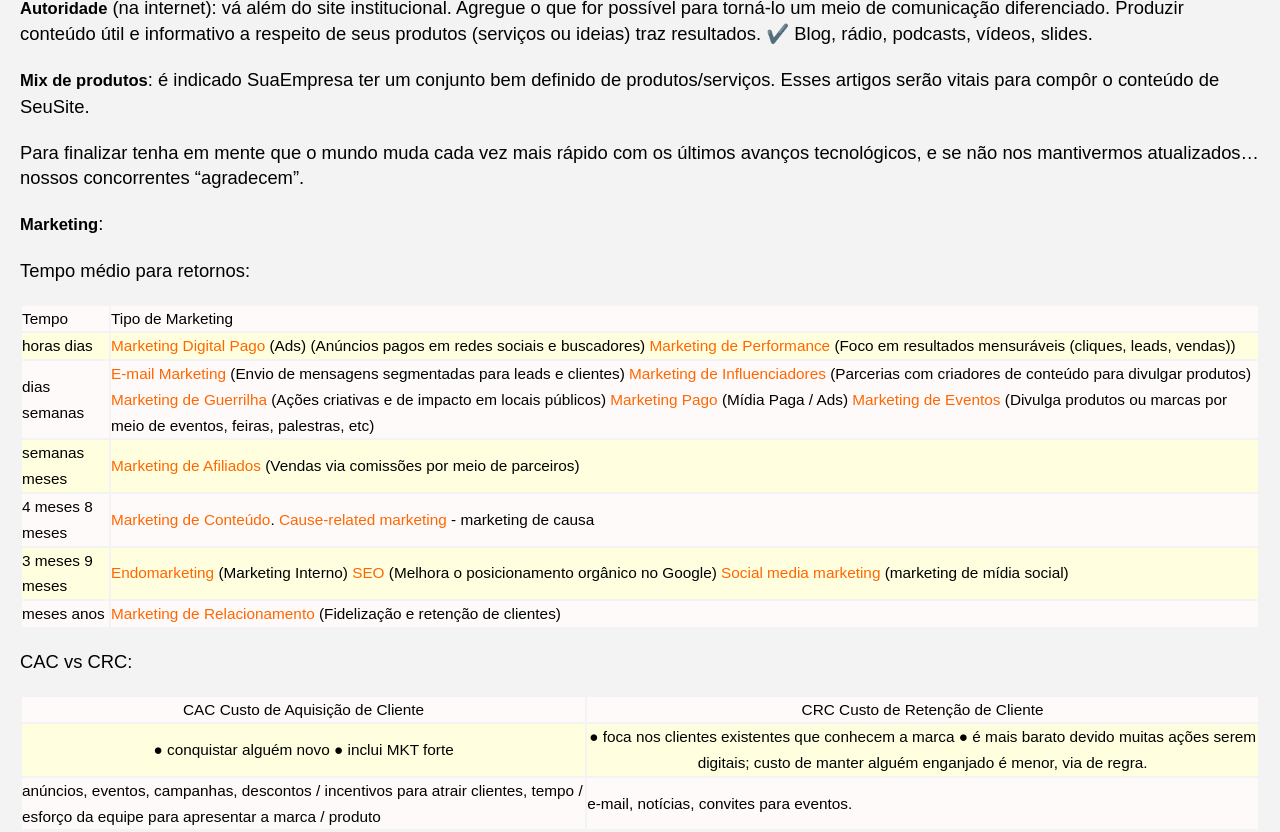
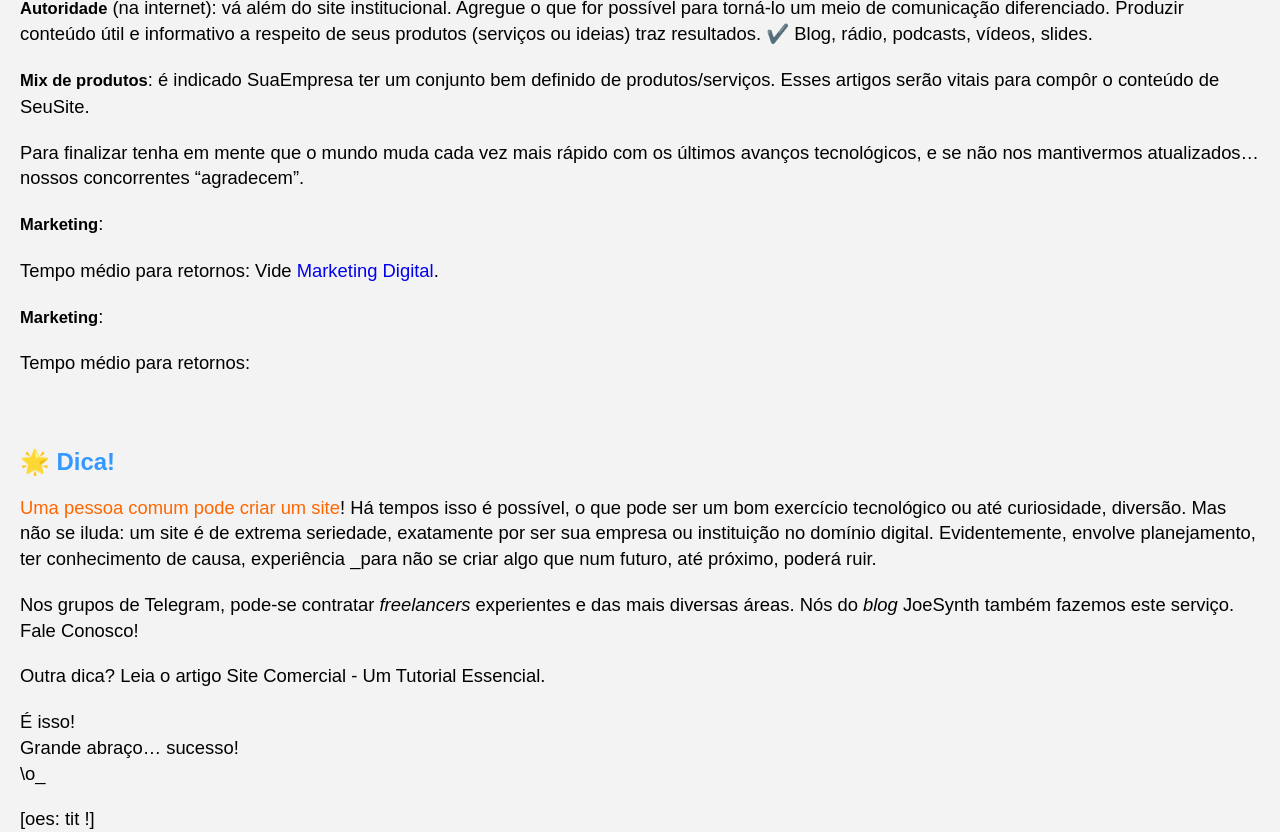
Before and after one commit to Joesynth/joesynth.github.io, a Jekyll site: the page built from _posts/2021-01-03-site-comercial-um-tutorial-essencial.md, in a window 1280 px wide and 1400 px high, scrolled down 11344 px. Shown: the top 832 px of the window. Built offline with Jekyll 4.4.1, drawn with Linux system fonts in a browser that asks for light colours; grey boxes are pictures that could not be loaded.

Commit message:
Update 2021-01-03-site-comercial-um-tutorial-essencial.md

```diff
--- a/_posts/2021-01-03-site-comercial-um-tutorial-essencial.md
+++ b/_posts/2021-01-03-site-comercial-um-tutorial-essencial.md
@@ -154,7 +154,7 @@ Veja o capítulo comunicação e marketplace:50 sites.
 
 **<img class="alignleft" src="https://blog.scielo.org/wp-content/uploads/2018/03/blogs.png" width="100" height="60" />**Mídia ideal para a produção de conteúdo, nela o seu dono conta histórias, publica textos pessoais, etc. Funciona como diário; ou, via de regra, aborda um assunto tal.
 
-> Um exemplo de *blog* é o site [JoeSynth.wordpress.com](/joesynth.wordpress.com), onde há décadas falamos sobre sintetizadores ou áudio.
+> Um exemplo de *blog* é o site [JoeSynth.wordpress.com](joesynth.wordpress.com), onde há décadas falamos sobre sintetizadores ou áudio.
 
 Um *blog* em si não é uma ferramenta de venda, mas pode fazer parte do elo.
 
@@ -370,73 +370,12 @@ Para finalizar tenha em mente que o mundo muda cada vez mais rápido com os últ
 **Marketing**:
 
 Tempo médio para retornos:
-<table>
-<tbody>
-<tr>
-<td>Tempo</td>
-<td>Tipo de Marketing</td>
-</tr>
-<tr>
-<td>horas
-dias</td>
-<td><span style="color: #ff6600">Marketing Digital Pago</span> (Ads) (Anúncios pagos em redes sociais e buscadores)
-<span style="color: #ff6600">Marketing de Performance</span> (Foco em resultados mensuráveis (cliques, leads, vendas))</td>
-</tr>
-<tr>
-<td>dias
-semanas</td>
-<td><span style="color: #ff6600">E-mail Marketing</span> (Envio de mensagens segmentadas para leads e clientes)
-<span style="color: #ff6600">Marketing de Influenciadores</span> (Parcerias com criadores de conteúdo para divulgar produtos)
-<span style="color: #ff6600">Marketing de Guerrilha</span> (Ações criativas e de impacto em locais públicos)
-<span style="color: #ff6600">Marketing Pago</span> (Mídia Paga / Ads)
-<span style="color: #ff6600">Marketing de Eventos</span> (Divulga produtos ou marcas por meio de eventos, feiras, palestras, etc)</td>
-</tr>
-<tr>
-<td>semanas
-meses</td>
-<td><span style="color: #ff6600">Marketing de Afiliados</span> (Vendas via comissões por meio de parceiros)</td>
-</tr>
-<tr>
-<td>4 meses
-8 meses</td>
-<td><span style="color: #ff6600">Marketing de Conteúdo</span>.
-<span style="color: #ff6600">Cause-related marketing</span> - marketing de causa</td>
-</tr>
-<tr>
-<td>3 meses
-9 meses</td>
-<td><span style="color: #ff6600">Endomarketing</span> (Marketing Interno)
-<span style="color: #ff6600">SEO</span> (Melhora o posicionamento orgânico no Google)
-<span style="color: #ff6600">Social media marketing</span> (marketing de mídia social)</td>
-</tr>
-<tr>
-<td>meses
-anos</td>
-<td><span style="color: #ff6600">Marketing de Relacionamento</span> (Fidelização e retenção de clientes)</td>
-</tr>
-</tbody>
-</table>
-CAC vs CRC:
-<table>
-<tbody>
-<tr>
-<td style="text-align: center">CAC
-Custo de Aquisição de Cliente</td>
-<td style="text-align: center">CRC
-Custo de Retenção de Cliente</td>
-</tr>
-<tr>
-<td style="text-align: center"><span class="HwtZe" lang="pt"><span class="jCAhz ChMk0b"><span class="ryNqvb">●</span></span></span> conquistar alguém novo
-<span class="HwtZe" lang="pt"><span class="jCAhz ChMk0b"><span class="ryNqvb">●</span></span></span> inclui MKT forte</td>
-<td style="text-align: center"><span class="HwtZe" lang="pt"><span class="jCAhz ChMk0b"><span class="ryNqvb">●</span></span></span> foca nos clientes existentes que conhecem a marca
-<span class="HwtZe" lang="pt"><span class="jCAhz ChMk0b"><span class="ryNqvb">●</span></span></span> é mais barato devido muitas ações serem digitais; custo de manter alguém enganjado é menor, via de regra.</td>
-</tr>
-<tr>
-<td>anúncios, eventos, campanhas, descontos / incentivos para atrair clientes, tempo / esforço da equipe para apresentar a marca / produto</td>
-<td>e-mail, notícias, convites para eventos.</td>
-</tr>
-</tbody>
-</table>
+Vide [Marketing Digital](/marketing-digital).
+
+**Marketing**:
+
+Tempo médio para retornos:
+
 
 ## 🌟️ Dica!
 
```
